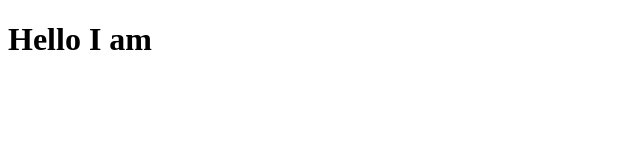
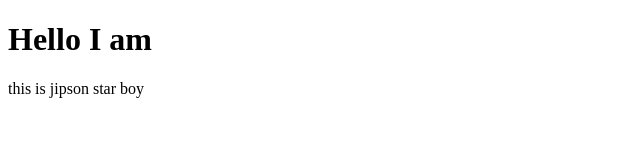
Before and after one commit to Jipsonscott/git-code-jipson-playground, a plain HTML site: page index.html in a window 1280 px wide. Shown: the whole page, without its empty margins (0-640 px from the left). Drawn offline with Linux system fonts and the light colour scheme.

Commit message:
i added a paragrph

```diff
--- a/index.html
+++ b/index.html
@@ -10,5 +10,6 @@
 </head>
 <body>
     <h1>Hello I am</h1>
+    <p>this is jipson star boy</p>
 </body>
 </html>
```
